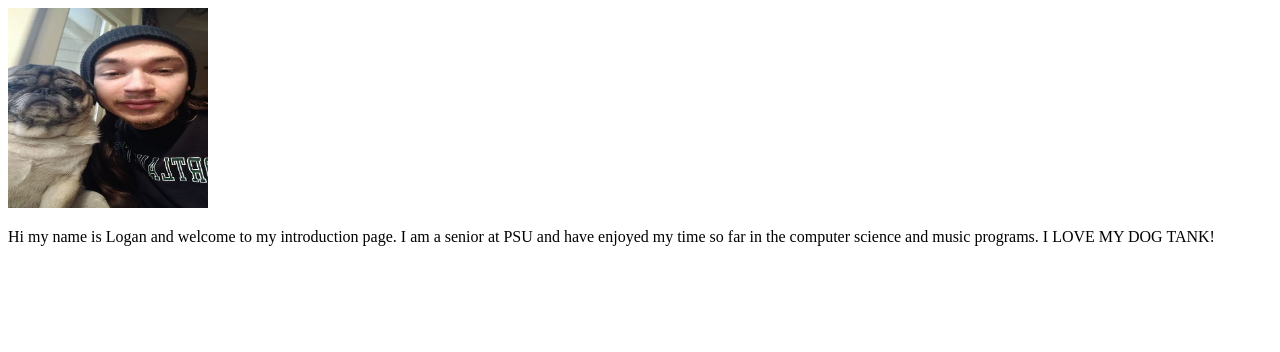
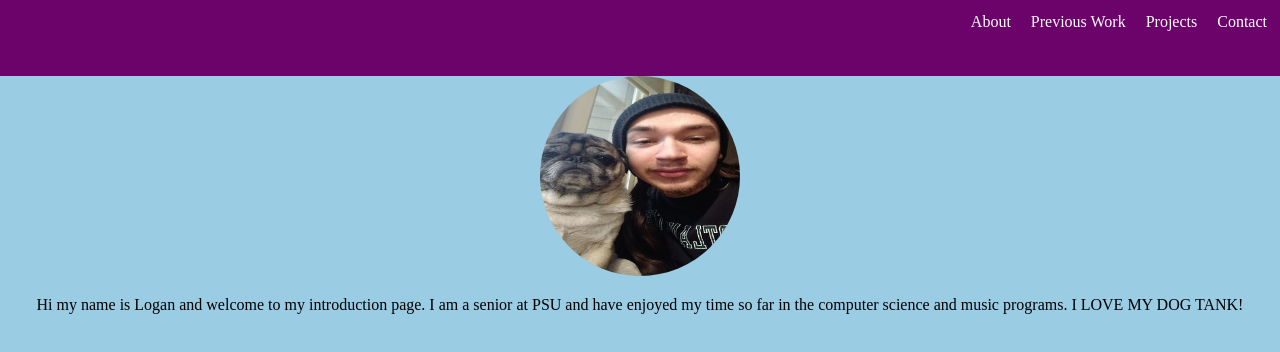
Before and after one commit to cmdrpug/cmdrpug.github.io, a plain HTML site: page index.html in a window 1280 px wide. Drawn offline with Linux system fonts and the light colour scheme.

Commit message:
Navbar structure and css added

```diff
--- /dev/null
+++ b/index-styles.css
@@ -0,0 +1,54 @@
+body {
+  margin: 0px;
+  --button-primary: rgb(107, 3, 107);
+  --button-hover: rgb(3, 100, 3);
+  --button-active: rgb(233, 184, 25);
+  --text-color: rgb(255, 255, 255);
+  background-color: rgb(154, 204, 228);
+  margin: auto;
+  text-align: center;
+}
+
+/* Code for exercise 01-flex */
+.flex-container {
+  background-color: var(--button-primary);
+  display: flex;
+  flex-wrap: wrap;
+  justify-content: right;
+  color: var(--button-primary);
+  border-style: solid;
+  margin: 0px;
+}
+
+.flex-item {
+  background-color: var(--button-primary);
+  height: 50px;
+  padding: 10px;
+  margin: 0px;
+}
+
+.flex-item:hover {
+  background-color: var(--button-hover);
+}
+
+.flex-item:active {
+  background-color: var(--button-active);
+}
+
+.flex-item:focus-within {
+  border-style: solid;
+  border-color: var(--button-active);
+}
+
+.nav-link {
+  color: var(--text-color);
+  display: table-cell;
+  text-align: center;
+  vertical-align: middle;
+  text-decoration: none;
+  outline-color: transparent;
+}
+
+.profile-picture {
+  border-radius: 100%;
+}
--- a/index.html
+++ b/index.html
@@ -6,11 +6,28 @@
     <meta name="viewport" content="width=device-width, initial-scale=1.0" />
     <title>Logan's portfolio</title>
     <link rel="stylesheet" href="../styles.css" />
+    <link rel="stylesheet" href="index-styles.css" />
   </head>
   <body>
+    <nav>
+      <div class="flex-container">
+        <div class="flex-item">
+          <a href="" class="nav-link">About</a>
+        </div>
+        <div class="flex-item">
+          <a href="" class="nav-link">Previous Work</a>
+        </div>
+        <div class="flex-item">
+          <a href="" class="nav-link">Projects</a>
+        </div>
+        <div class="flex-item">
+          <a href="" class="nav-link">Contact</a>
+        </div>
+      </div>
+    </nav>
     <main>
       <img
-        src="../images/tank_pfp.jpg"
+        src="images/tank_pfp.jpg"
         alt="selfie of Logan and his dog Tank"
         width="200"
         height="200"
```
